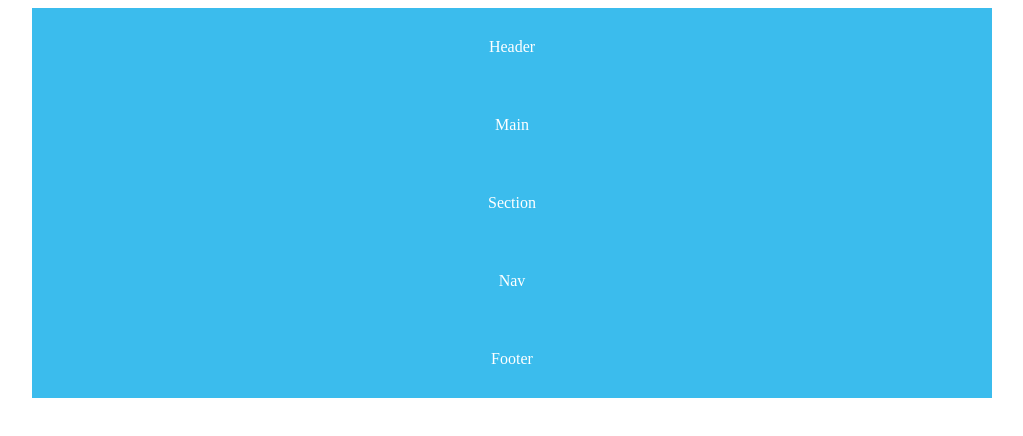
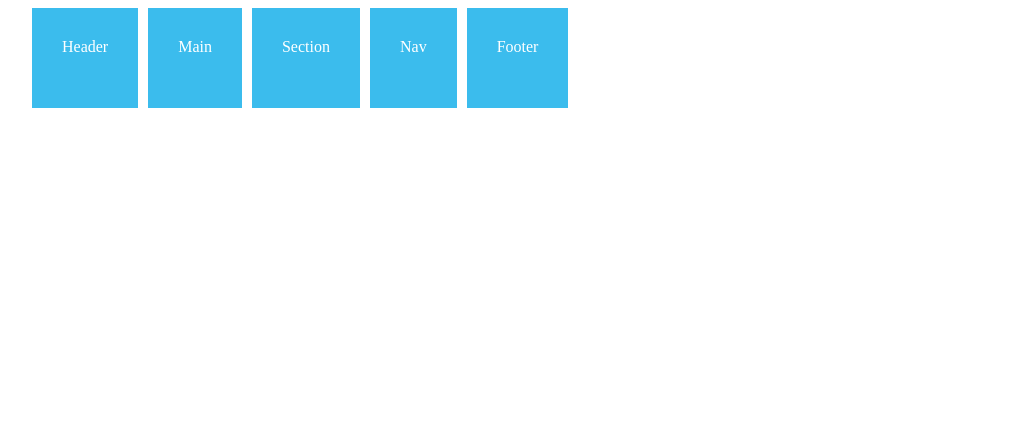
Before and after one commit to puyanwei/css-grid, a plain HTML site: page index.html in a window 1280 px wide. Shown: the whole page, without its empty margins (128-1151 px from the left). Drawn offline with Linux system fonts and the light colour scheme.

Commit message:
added display grid into #content with 12 columns, added row height and grid gap

```diff
--- a/index.html
+++ b/index.html
@@ -13,6 +13,9 @@
 
         #content {
             display: grid;
+            grid-template-columns: repeat(12, 1fr);
+            grid-auto-rows: minmax(100px, auto);
+            grid-gap: 10px;
             max-width: 960px;
             margin: 0 auto;
         }
```
